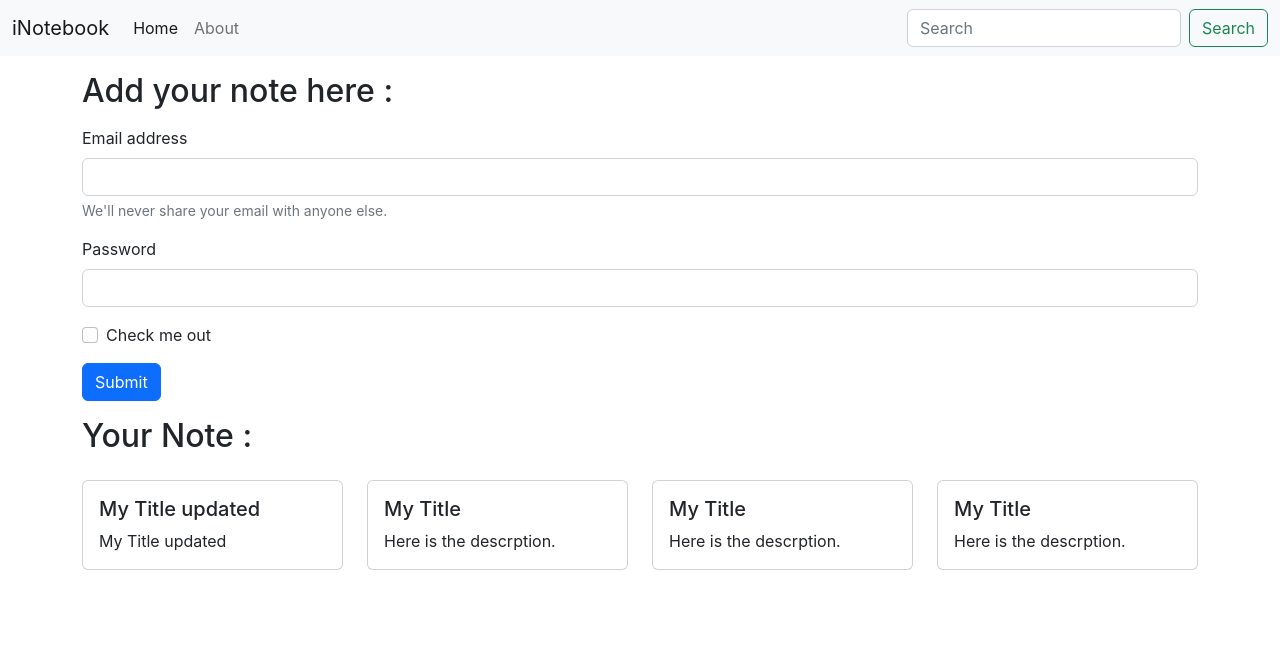
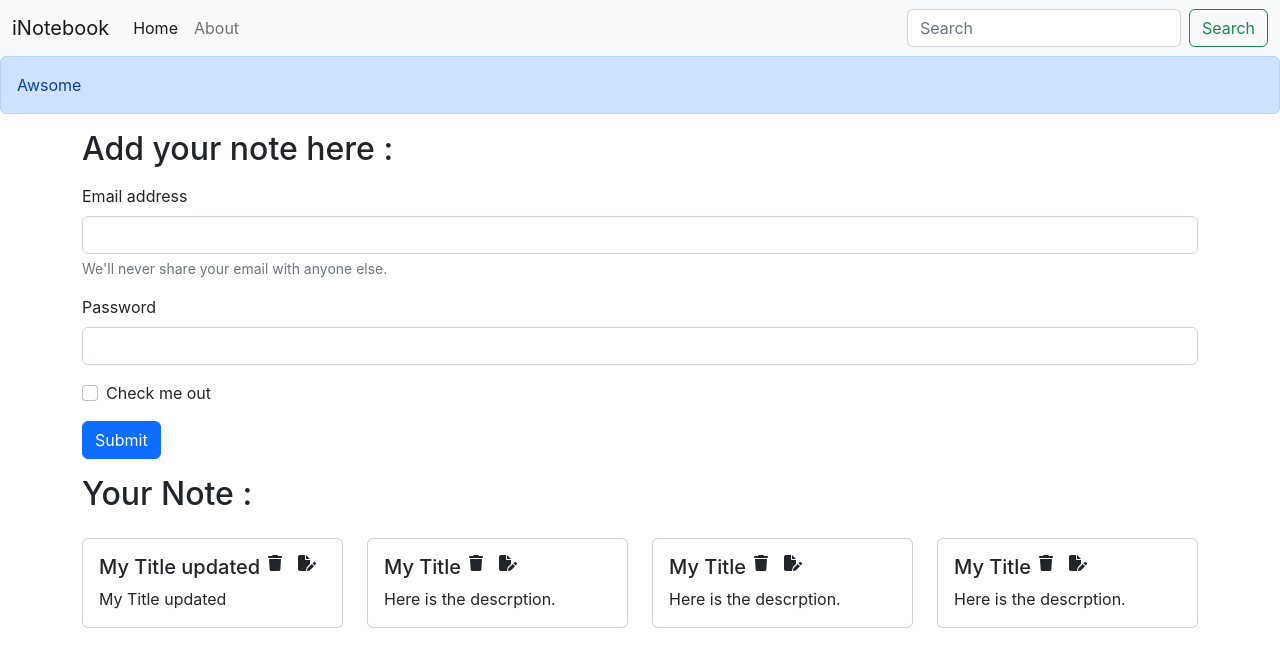
Before and after one commit to ravipandey1298/inotebook, a React (Create React App) app: page / in a window 1280 px wide. Shown: the top 666 px of the page. Built offline with nearby package versions, Linux system fonts and the light colour scheme; the HTML template or start-up script is replaced by a standard one.

Commit message:
Adding font awsome icon to iNotebook

```diff
--- a/public/index.html
+++ b/public/index.html
@@ -40,6 +40,8 @@
       To begin the development, run `npm start` or `yarn start`.
       To create a production bundle, use `npm run build` or `yarn build`.
     -->
+    <!-- FontAwsome Icons Script -->
+    <script src="https://kit.fontawesome.com/a9d4f8333f.js" crossorigin="anonymous"></script>
     <script src="https://cdn.jsdelivr.net/npm/bootstrap@5.2.3/dist/js/bootstrap.bundle.min.js" integrity="sha384-kenU1KFdBIe4zVF0s0G1M5b4hcpxyD9F7jL+jjXkk+Q2h455rYXK/7HAuoJl+0I4" crossorigin="anonymous"></script>
   </body>
 </html>
--- a/src/App.css
+++ b/src/App.css
@@ -36,3 +36,7 @@
     transform: rotate(360deg);
   }
 }
+
+i{
+  cursor: pointer;
+}
--- a/src/App.js
+++ b/src/App.js
@@ -4,6 +4,7 @@ import Home from './component/Home'
 import About from './component/About'
 import { BrowserRouter, Routes, Route } from "react-router-dom";
 import NoteState from './context/notes/NoteState'
+import Alert from './component/Alert';
 
 function App() {
   return (
@@ -11,6 +12,7 @@ function App() {
     <NoteState>
     <BrowserRouter>
     <Navbar/>
+    <Alert message="Awsome"/>
     <div className="container">
     <Routes>
       <Route exact path="/" element={<Home/>}></Route>
--- /dev/null
+++ b/src/component/Alert.js
@@ -0,0 +1,11 @@
+import React from "react";
+
+const Alert = (props) => {
+  return (
+    <div class="alert alert-primary" role="alert">
+      {props.message}
+    </div>
+  );
+};
+
+export default Alert;
--- a/src/component/Noteitem.js
+++ b/src/component/Noteitem.js
@@ -7,10 +7,14 @@ const Noteitem = (props) => {
     <div className="col-md-3">
       <div className="card my-3">
         <div className="card-body">
-          <h5 className="card-title">{note.title}</h5>
-          <p className="card-text">
-            {note.description}
-          </p>
+          <div className="d-flex align-item-center">
+            <h5 className="card-title">{note.title}</h5>
+            {/* Delete icon form fontawsome.com */}
+            <i class="fa-solid fa-trash mx-2"></i>
+            {/* Edit icon form fontawsome.com */}
+            <i class="fa-solid fa-file-pen mx-2"></i>
+          </div>
+            <p className="card-text">{note.description}</p>
         </div>
       </div>
     </div>
```
